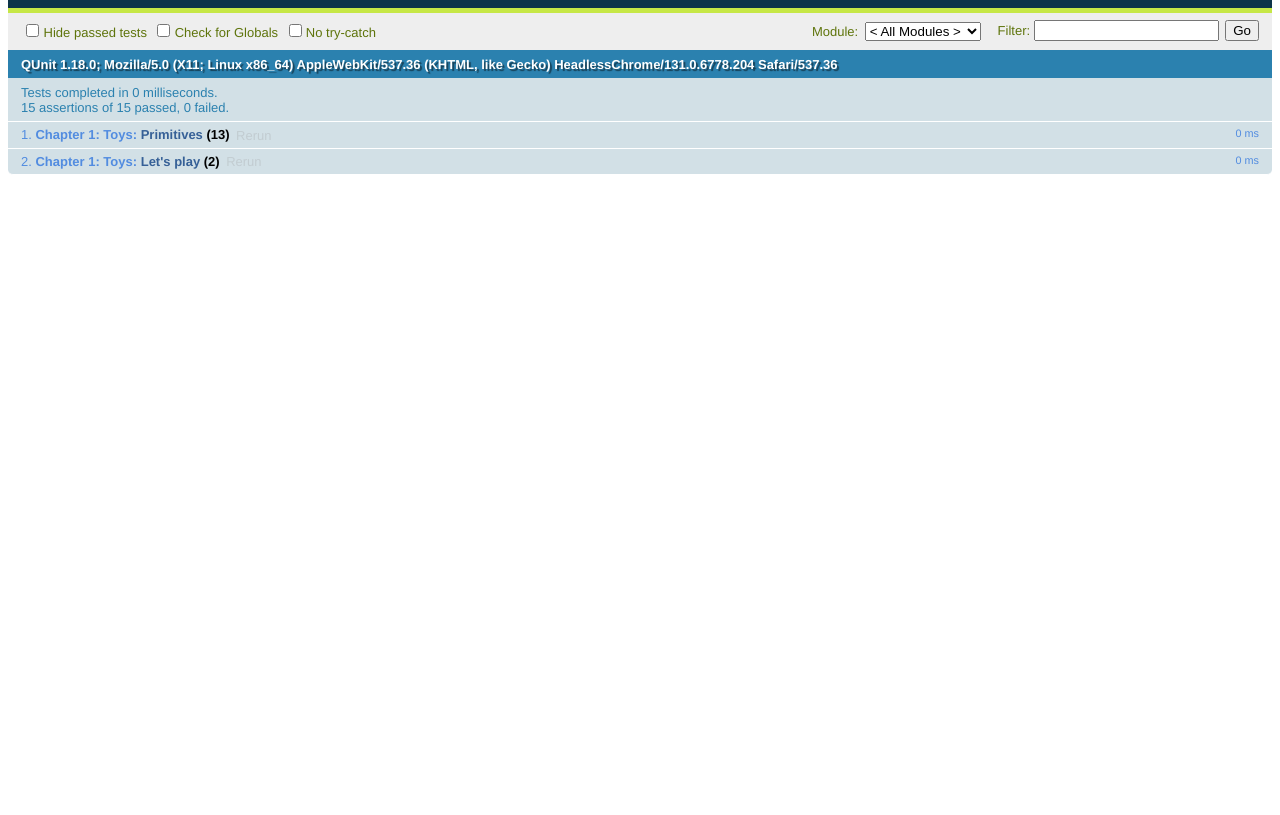
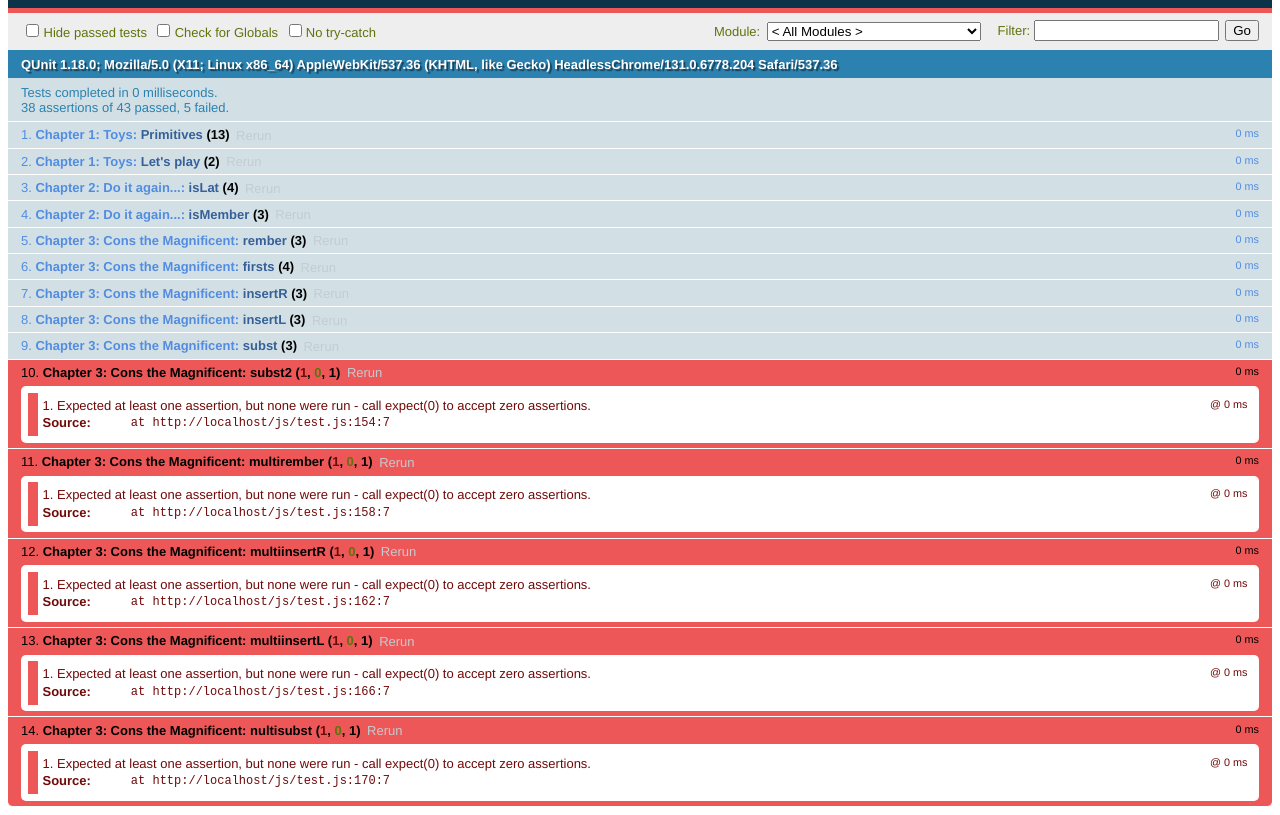
Before and after one commit to deanh/schemer, a plain HTML site: page js/index.html in a window 1280 px wide. Shown: the part 48-863 px from the top of the page. Before the commit the page ends 800 px from the top, so only its background shows below. Drawn offline with Linux system fonts and the light colour scheme.

Commit message:
firsts, insertR, insertL, and subst in JS

```diff
--- a/js/index.html
+++ b/js/index.html
@@ -12,7 +12,7 @@
     <script src="banner.js"></script>
     <script src="little-jser.js"></script>
     <script>
-      [Little, Little.Chapter2].forEach(function (o) {
+      [Little, Little.Chapter2, Little.Chapter3].forEach(function (o) {
         pollute(this, o);
       });
     </script>
--- a/js/little-jser.js
+++ b/js/little-jser.js
@@ -87,6 +87,42 @@ var Little = (function _LittleIIFE(global) {
    * Chapter 3
    */
   var Chapter3 = (function _Chapter3IIFE(global) {
+    function rember(a, lat) {
+      if (isNull(lat)) return false;
+      return isEq(a, car(lat)) ? cdr(lat) :
+        cons(car(lat), rember(a, cdr(lat)));
+    }
+
+    function firsts(l) {
+      if (isNull(l)) return [];
+      return cons(car(car(l)), firsts(cdr(l)));
+    }
+
+    function insertR(n, old, lat) {
+      if (isNull(lat)) return [];
+      return isEq(old, car(lat)) ? (cons(old, cons(n, cdr(lat)))) :
+        cons(car(lat), insertR(n, old, cdr(lat)));
+    }
+
+    function insertL(n, old, lat) {
+      if (isNull(lat)) return [];
+      return isEq(old, car(lat)) ? (cons(n, cons(old, cdr(lat)))) :
+        cons(car(lat), insertL(n, old, cdr(lat)));
+    }
+
+    function subst(n, old, lat) {
+      if (isNull(lat)) return [];
+      return isEq(old, car(lat)) ? (cons(n, cdr(lat))) :
+        cons(car(lat), subst(n, old, cdr(lat)));
+    }
+
+    return {
+      rember: rember,
+      firsts: firsts,
+      insertR: insertR,
+      insertL: insertL,
+      subst: subst
+    };
 
   })(global);
 
@@ -97,6 +133,7 @@ var Little = (function _LittleIIFE(global) {
     cdr: cdr,
     cons: cons,
     isEq: isEq,
-    Chapter2: Chapter2
+    Chapter2: Chapter2,
+    Chapter3: Chapter3
   };
 })(this);
--- a/js/test.js
+++ b/js/test.js
@@ -1,12 +1,11 @@
 /*global QUnit, isEq, isAtom, isNull, car, cdr, cons */
 QUnit.module("Chapter 1: Toys");
-
 QUnit.test("Primitives", function testPrimitives(assert) {
   function foo1() { return 1; }
   function foo2() { return 2; }
 
-  assert.ok(isAtom('a'), "'a' is an atom");
-  assert.notOk(isAtom(['a']), "['a'] is not an atom");
+  assert.ok(isAtom("a"), "a is an atom");
+  assert.notOk(isAtom(["a"]), "['a'] is not an atom");
   assert.ok(isNull([]), "Empty array isNull");
   assert.notOk(isNull([1]), "Non-empty array is not null");
   assert.equal(1, car([1,2,3]), "car([1,2,3]) is 1");
@@ -24,10 +23,150 @@ QUnit.test("Let's play", function testLetsPlay(assert) {
   // this is much harder to deal with in js than racket
   var l, a, s, a1, a2;
 
-  l = [[['hotdogs']], ['and'], ['pickle'], ['relish']];
-  assert.ok(isEq(car(l), [['hotdogs']]));
+  l = [[["hotdogs"]], ["and"], ["pickle"], ["relish"]];
+  assert.ok(isEq(car(l), [["hotdogs"]]));
 
-  l = [['b'], ['x', 'y'], [['c']]];
-  assert.ok(isEq(cdr(cdr(l)),[[['c']]]));
+  l = [["b"], ["x", "y"], [["c"]]];
+  assert.ok(isEq(cdr(cdr(l)),[[["c"]]]));
 
 });
+
+QUnit.module("Chapter 2: Do it again...");
+QUnit.test("isLat", function testIsLat(assert) {
+  //(check-true (lat? '(Jack Sprat could eat no chicken fat)))
+  assert.ok(isLat(["Jack", "Sprat", "could", "eat", "no", "chicken", "fat"]),
+           "array of atoms isLat");
+  //(check-false (lat? '((Jack) Sprat could eat no chicken fat)))
+  assert.notOk(isLat([["Jack"], "sprat", "could", "eat", "no", "chicken", "fat"]),
+               "array with inner array is not a lat");
+  //(check-false (lat? '(Jack (Sprat could) eat no chicken fat)))
+  assert.notOk(isLat(["Jack", ["sprat", "could"], "eat", "no", "chicken", "fat"]),
+               "array with inner array is not a lat");
+  //(check-true (lat? '()))
+  assert.ok(isLat([]), "empty array isLat");
+});
+
+QUnit.test("isMember", function (assert) {
+  //(check-true (member? 'tea '(coffee tea or milk)))
+  assert.ok(isMember("tea", "coffee tea or milk".split(" ")));
+  //(Check-false (member? 'poached '(fried eggs and scrambled eggs)))
+  assert.notOk(isMember("poached", "fired eggs and scrambled eggs".split(" ")));
+  //(check-false (member? 'liver '(bagels and lox)))
+  assert.notOk(isMember("liver", "bagels and lox".split(" ")));
+});
+
+QUnit.module("Chapter 3: Cons the Magnificent");
+QUnit.test("rember", function(assert) {
+  //(check-equal? (rember 'bacon '(bacon lettuce and tomato)) '(lettuce and tomato))
+  assert.deepEqual(rember("bacon", "bacon lettuce and tomato".split(" ")),
+                   "lettuce and tomato".split(" "));
+  //(check-equal? (rember 'and '(bacon lettuce and tomato)) '(bacon lettuce tomato))
+  assert.deepEqual(rember("and", "bacon lettuce and tomato".split(" ")),
+                   "bacon lettuce tomato".split(" "));
+  //(check-equal? (rember 'sauce '(soy sauce and tomato sauce)) '(soy and tomato sauce))
+  assert.deepEqual(rember("sauce", "soy sauce and tomato sauce".split(" ")),
+                   "soy and tomato sauce".split(" "));
+});
+
+QUnit.test("firsts", function(assert) {
+  assert.deepEqual(
+    firsts([
+      "apple peach pumpkin".split(" "),
+      "plum pear cherry".split(" "),
+      "grape raisin pea".split(" "),
+      "bean carrot eggplant".split(" ")
+    ]),
+    "apple plum grape bean".split(" ")
+  );
+
+  assert.deepEqual(
+    firsts([
+      "a b".split(" "),
+      "c d".split(" "),
+      "e f".split(" ")
+    ]),
+    "a c e".split(" ")
+  );
+
+  assert.deepEqual(firsts([]), []);
+
+  assert.deepEqual(
+    firsts([
+      [["five", "plums"], "four"],
+      ["eleven", "green", "oranges"],
+      [["no"], "more"]
+    ]),
+    [["five", "plums"], "eleven", ["no"]]
+  )
+});
+
+QUnit.test("insertR", function(assert) {
+  assert.deepEqual(
+    insertR("topping", "fudge", "ice cream with fudge for dessert".split(" ")),
+    "ice cream with fudge topping for dessert".split(" ")
+  );
+
+  assert.deepEqual(
+    insertR("jalapeño", "and", "tacos tamales and salsa".split(" ")),
+    "tacos tamales and jalapeño salsa".split(" ")
+  );
+
+  assert.deepEqual(
+    insertR("e", "d", "a b c d f g d h".split(" ")),
+    "a b c d e f g d h".split(" ")
+  );
+});
+
+QUnit.test("insertL", function(assert) {
+  assert.deepEqual(
+    insertL("topping", "fudge", "ice cream with fudge for dessert".split(" ")),
+    "ice cream with topping fudge for dessert".split(" ")
+  );
+
+  assert.deepEqual(
+    insertL("jalapeño", "and", "tacos tamales and salsa".split(" ")),
+    "tacos tamales jalapeño and salsa".split(" ")
+  );
+
+  assert.deepEqual(
+    insertL("e", "d", "a b c d f g d h".split(" ")),
+    "a b c e d f g d h".split(" ")
+  );
+});
+
+QUnit.test("subst", function(assert) {
+  assert.deepEqual(
+   subst("topping", "fudge", "ice cream with fudge for dessert".split(" ")),
+    "ice cream with topping for dessert".split(" ")
+  );
+
+  assert.deepEqual(
+    subst("jalapeño", "and", "tacos tamales and salsa".split(" ")),
+    "tacos tamales jalapeño salsa".split(" ")
+  );
+
+  assert.deepEqual(
+    subst("e", "d", "a b c d f g d h".split(" ")),
+    "a b c e f g d h".split(" ")
+  );
+});
+
+QUnit.test("subst2", function(assert) {
+
+});
+
+QUnit.test("multirember", function(assert) {
+
+});
+
+QUnit.test("multiinsertR", function(assert) {
+
+});
+
+QUnit.test("multiinsertL", function(assert) {
+
+});
+
+QUnit.test("nultisubst", function(assert) {
+
+})
```
Also changed, not shown: 2 other files.
